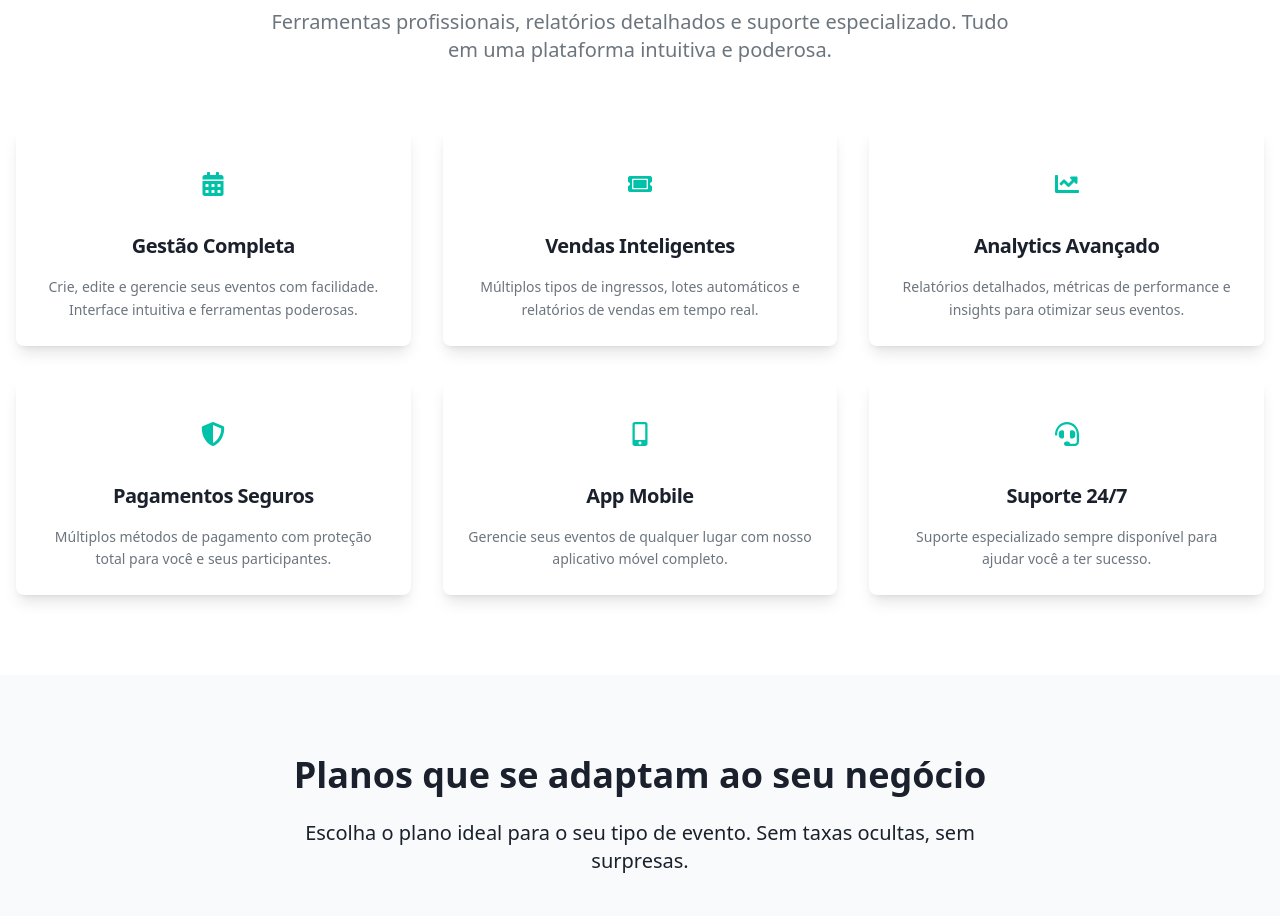
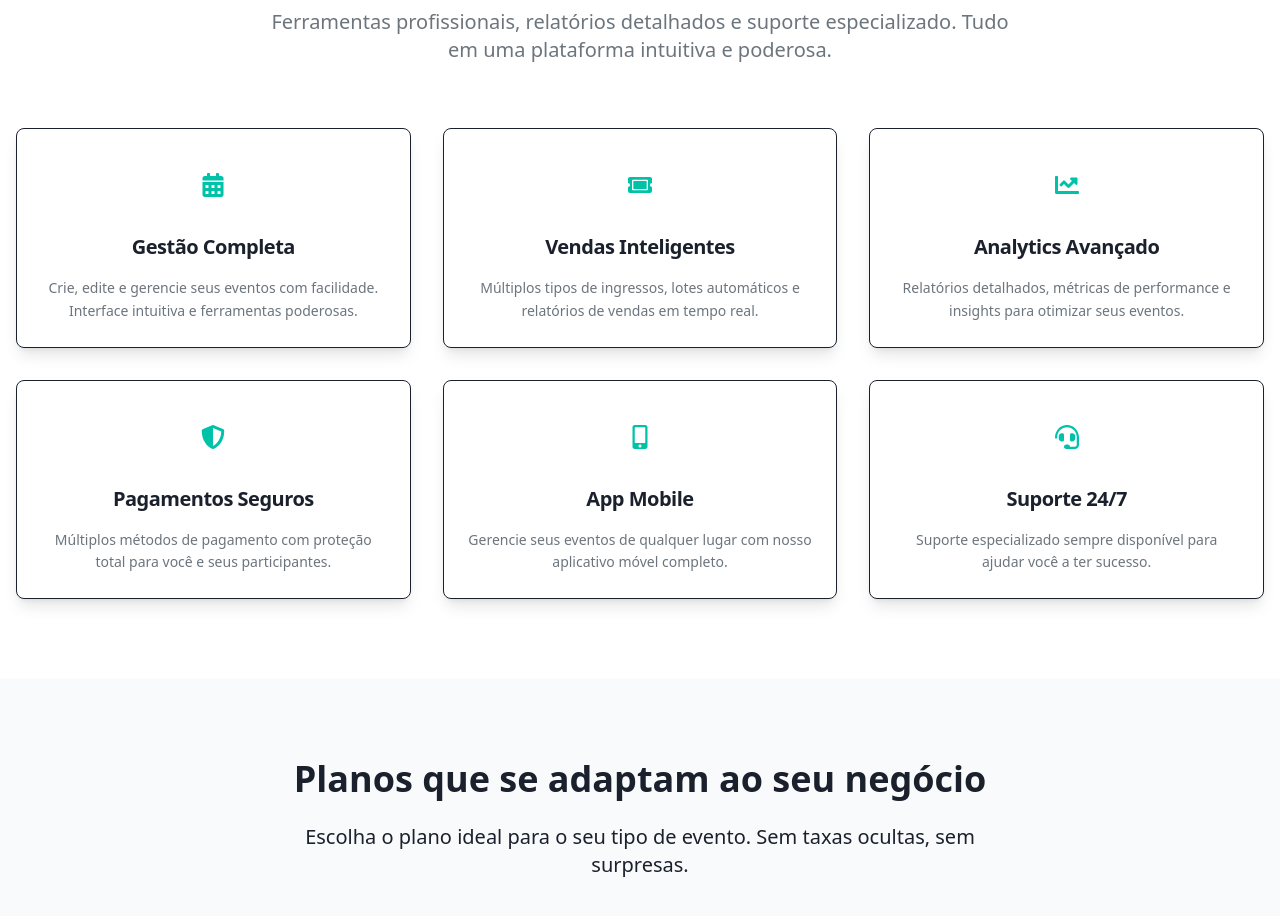
Before and after one commit to Migueljc213/tickton-front, a Next.js app: page /organizer in a window 1280 px wide. Shown: the part 900-1816 px from the top of the page. Built offline with nearby package versions, Linux system fonts and the light colour scheme.

Commit message:
feature: pagina organizadores pt1

```diff
--- a/src/app/organizer/page.tsx
+++ b/src/app/organizer/page.tsx
@@ -162,15 +162,15 @@ export default function OrganizerPage() {
 
           <div className="grid grid-cols-1 md:grid-cols-2 lg:grid-cols-3 gap-8">
             {/* Gestão de Eventos */}
-            <Card className="border-0 shadow-lg hover:shadow-xl transition-shadow duration-300">
+            <Card className="bg-white border border-gray-200 shadow-lg hover:shadow-xl transition-shadow duration-300">
               <CardHeader className="text-center pb-4">
                 <div className="w-16 h-16 bg-turquoise/10 rounded-2xl flex items-center justify-center mx-auto mb-4">
                   <FaCalendarAlt className="text-2xl text-turquoise" />
                 </div>
-                <CardTitle className="text-xl font-bold text-gray-900">Gestão Completa</CardTitle>
+                <CardTitle className="text-xl font-bold" style={{ color: '#111827' }}>Gestão Completa</CardTitle>
               </CardHeader>
               <CardContent className="text-center">
-                <CardDescription className="text-gray-600 leading-relaxed">
+                <CardDescription className="leading-relaxed" style={{ color: '#374151' }}>
                   Crie, edite e gerencie seus eventos com facilidade.
                   Interface intuitiva e ferramentas poderosas.
                 </CardDescription>
@@ -178,15 +178,15 @@ export default function OrganizerPage() {
             </Card>
 
             {/* Vendas e Ingressos */}
-            <Card className="border-0 shadow-lg hover:shadow-xl transition-shadow duration-300">
+            <Card className="bg-white border border-gray-200 shadow-lg hover:shadow-xl transition-shadow duration-300">
               <CardHeader className="text-center pb-4">
                 <div className="w-16 h-16 bg-turquoise/10 rounded-2xl flex items-center justify-center mx-auto mb-4">
                   <FaTicketAlt className="text-2xl text-turquoise" />
                 </div>
-                <CardTitle className="text-xl font-bold text-gray-900">Vendas Inteligentes</CardTitle>
+                <CardTitle className="text-xl font-bold" style={{ color: '#111827' }}>Vendas Inteligentes</CardTitle>
               </CardHeader>
               <CardContent className="text-center">
-                <CardDescription className="text-gray-600 leading-relaxed">
+                <CardDescription className="leading-relaxed" style={{ color: '#374151' }}>
                   Múltiplos tipos de ingressos, lotes automáticos e
                   relatórios de vendas em tempo real.
                 </CardDescription>
@@ -194,15 +194,15 @@ export default function OrganizerPage() {
             </Card>
 
             {/* Analytics */}
-            <Card className="border-0 shadow-lg hover:shadow-xl transition-shadow duration-300">
+            <Card className="bg-white border border-gray-200 shadow-lg hover:shadow-xl transition-shadow duration-300">
               <CardHeader className="text-center pb-4">
                 <div className="w-16 h-16 bg-turquoise/10 rounded-2xl flex items-center justify-center mx-auto mb-4">
                   <FaChartLine className="text-2xl text-turquoise" />
                 </div>
-                <CardTitle className="text-xl font-bold text-gray-900">Analytics Avançado</CardTitle>
+                <CardTitle className="text-xl font-bold" style={{ color: '#111827' }}>Analytics Avançado</CardTitle>
               </CardHeader>
               <CardContent className="text-center">
-                <CardDescription className="text-gray-600 leading-relaxed">
+                <CardDescription className="leading-relaxed" style={{ color: '#374151' }}>
                   Relatórios detalhados, métricas de performance e
                   insights para otimizar seus eventos.
                 </CardDescription>
@@ -210,15 +210,15 @@ export default function OrganizerPage() {
             </Card>
 
             {/* Pagamentos */}
-            <Card className="border-0 shadow-lg hover:shadow-xl transition-shadow duration-300">
+            <Card className="bg-white border border-gray-200 shadow-lg hover:shadow-xl transition-shadow duration-300">
               <CardHeader className="text-center pb-4">
                 <div className="w-16 h-16 bg-turquoise/10 rounded-2xl flex items-center justify-center mx-auto mb-4">
                   <FaShieldAlt className="text-2xl text-turquoise" />
                 </div>
-                <CardTitle className="text-xl font-bold text-gray-900">Pagamentos Seguros</CardTitle>
+                <CardTitle className="text-xl font-bold" style={{ color: '#111827' }}>Pagamentos Seguros</CardTitle>
               </CardHeader>
               <CardContent className="text-center">
-                <CardDescription className="text-gray-600 leading-relaxed">
+                <CardDescription className="leading-relaxed" style={{ color: '#374151' }}>
                   Múltiplos métodos de pagamento com proteção total
                   para você e seus participantes.
                 </CardDescription>
@@ -226,15 +226,15 @@ export default function OrganizerPage() {
             </Card>
 
             {/* Mobile */}
-            <Card className="border-0 shadow-lg hover:shadow-xl transition-shadow duration-300">
+            <Card className="bg-white border border-gray-200 shadow-lg hover:shadow-xl transition-shadow duration-300">
               <CardHeader className="text-center pb-4">
                 <div className="w-16 h-16 bg-turquoise/10 rounded-2xl flex items-center justify-center mx-auto mb-4">
                   <FaMobileAlt className="text-2xl text-turquoise" />
                 </div>
-                <CardTitle className="text-xl font-bold text-gray-900">App Mobile</CardTitle>
+                <CardTitle className="text-xl font-bold" style={{ color: '#111827' }}>App Mobile</CardTitle>
               </CardHeader>
               <CardContent className="text-center">
-                <CardDescription className="text-gray-600 leading-relaxed">
+                <CardDescription className="leading-relaxed" style={{ color: '#374151' }}>
                   Gerencie seus eventos de qualquer lugar com nosso
                   aplicativo móvel completo.
                 </CardDescription>
@@ -242,15 +242,15 @@ export default function OrganizerPage() {
             </Card>
 
             {/* Suporte */}
-            <Card className="border-0 shadow-lg hover:shadow-xl transition-shadow duration-300">
+            <Card className="bg-white border border-gray-200 shadow-lg hover:shadow-xl transition-shadow duration-300">
               <CardHeader className="text-center pb-4">
                 <div className="w-16 h-16 bg-turquoise/10 rounded-2xl flex items-center justify-center mx-auto mb-4">
                   <FaHeadset className="text-2xl text-turquoise" />
                 </div>
-                <CardTitle className="text-xl font-bold text-gray-900">Suporte 24/7</CardTitle>
+                <CardTitle className="text-xl font-bold" style={{ color: '#111827' }}>Suporte 24/7</CardTitle>
               </CardHeader>
               <CardContent className="text-center">
-                <CardDescription className="text-gray-600 leading-relaxed">
+                <CardDescription className="leading-relaxed" style={{ color: '#374151' }}>
                   Suporte especializado sempre disponível para
                   ajudar você a ter sucesso.
                 </CardDescription>
```
